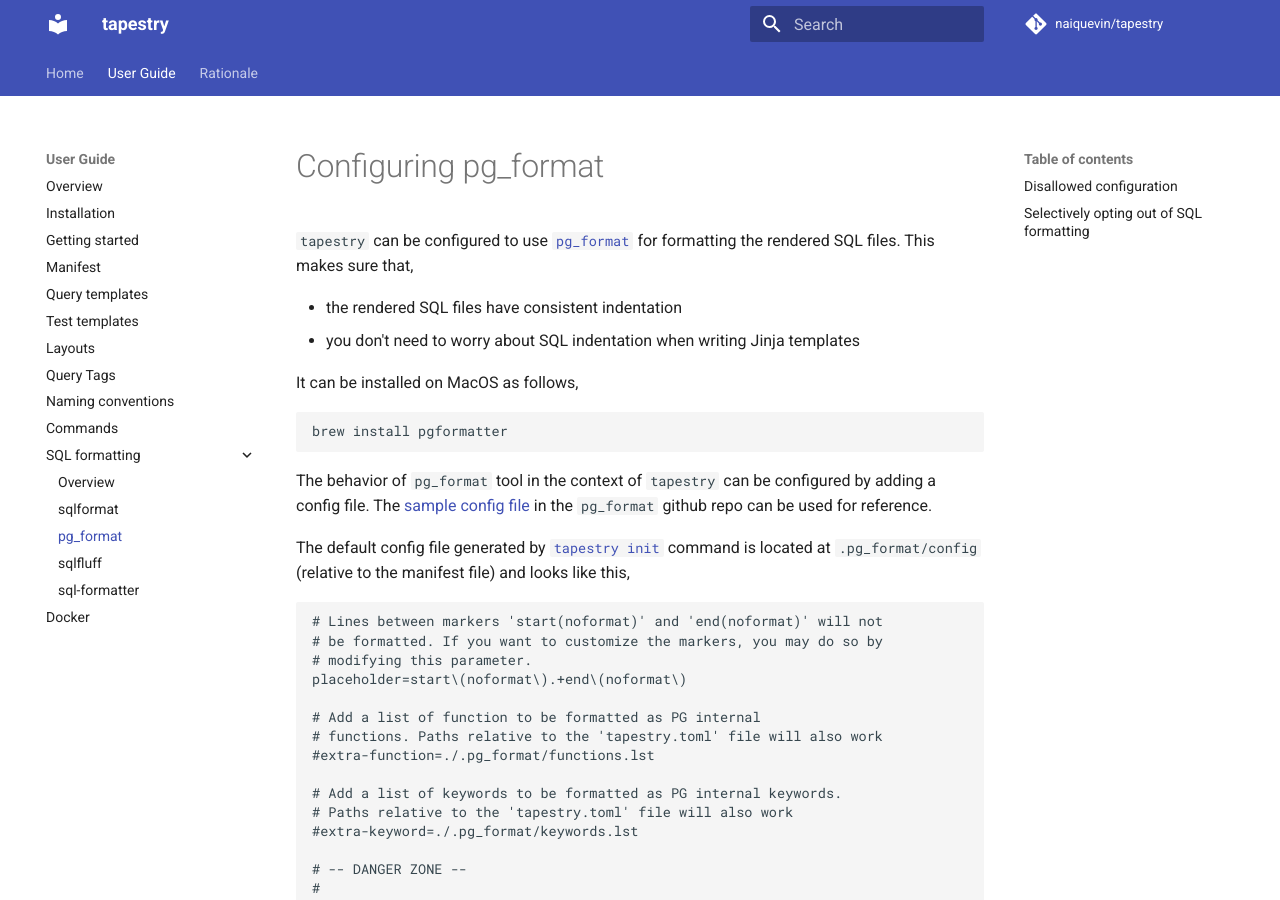
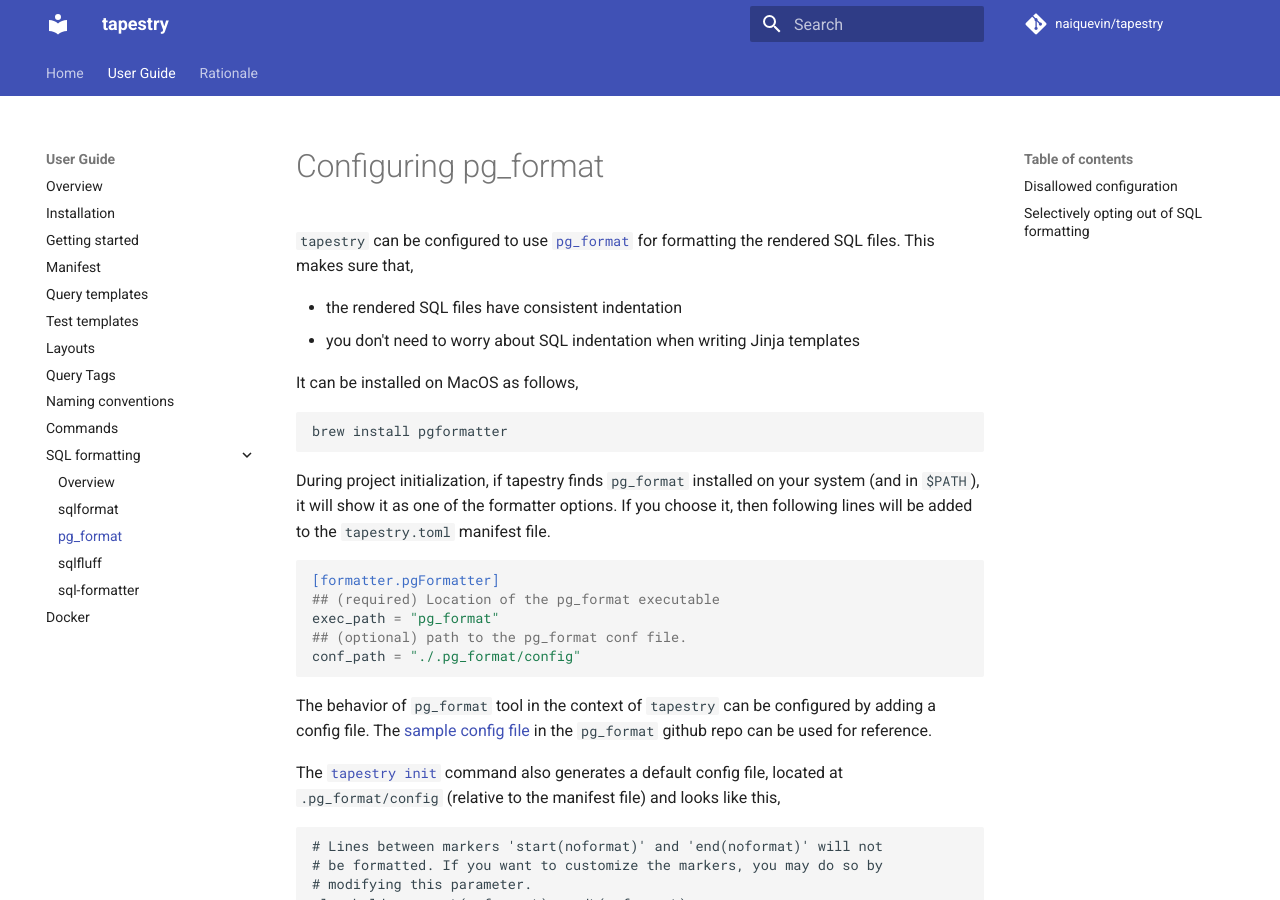
Before and after one commit to naiquevin/tapestry, an MkDocs documentation site: the page built from docs/user-guide/pg-format.md, in a window 1280 px wide and 900 px high. Built offline with MkDocs 1.6.1 and Material for MkDocs 9.7.7, drawn with Linux system fonts in a browser that asks for light colours; comment, search, counter and statistics services are not loaded.

Commit message:
Make formatter documentation consistent

````diff
--- a/docs/user-guide/pg-format.md
+++ b/docs/user-guide/pg-format.md
@@ -13,14 +13,27 @@ It can be installed on MacOS as follows,
 brew install pgformatter
 ```
 
+During project initialization, if tapestry finds `pg_format`
+installed on your system (and in `$PATH`), it will show it as one of
+the formatter options. If you choose it, then following lines will be
+added to the `tapestry.toml` manifest file.
+
+```toml
+[formatter.pgFormatter]
+## (required) Location of the pg_format executable
+exec_path = "pg_format"
+## (optional) path to the pg_format conf file.
+conf_path = "./.pg_format/config"
+```
+
 The behavior of `pg_format` tool in the context of `tapestry` can be
 configured by adding a config file. The [sample config
 file](https://github.com/darold/pgFormatter/blob/master/doc/pg_format.conf.sample)
 in the `pg_format` github repo can be used for reference.
 
-The default config file generated by [`tapestry
-init`](commands.md/#init) command is located at `.pg_format/config`
-(relative to the manifest file) and looks like this,
+The [`tapestry init`](commands.md/#init) command also generates a
+default config file, located at `.pg_format/config` (relative to the
+manifest file) and looks like this,
 
 ```config
 # Lines between markers 'start(noformat)' and 'end(noformat)' will not
````
Also changed, not shown: docs/user-guide/sqlfluff.md (+3 -2 lines), docs/user-guide/sqlformat-rs.md (+4 -3 lines).
